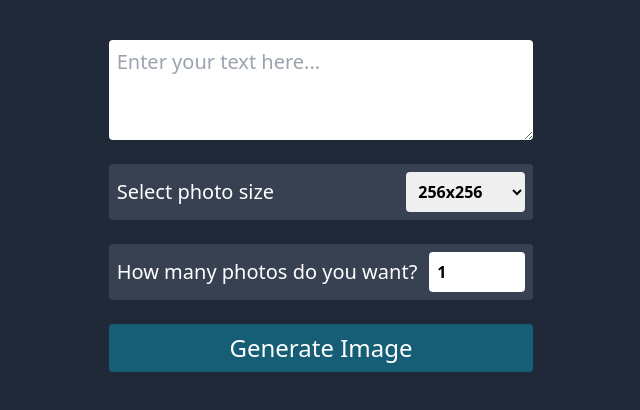
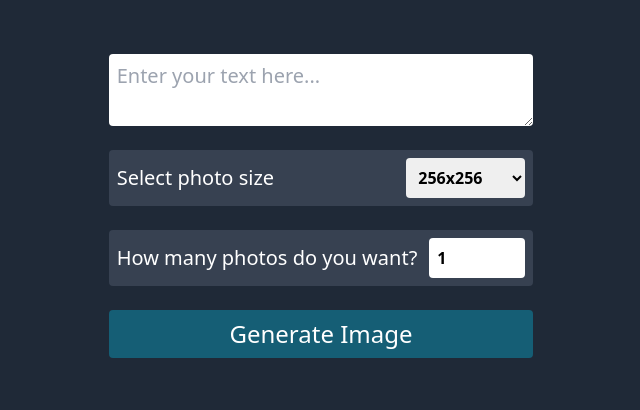
Before and after one commit to DeveloperRidoy/ai-image-generator, a website: page public/index.html in a window 1280 px wide. Shown: the part 218-628 px from the top of the page, without its empty margins (319-959 px from the left). Drawn offline with Linux system fonts and the light colour scheme.

Commit message:
changed textarea css

```diff
--- a/public/index.html
+++ b/public/index.html
@@ -13,7 +13,7 @@
     <div class="min-h-screen min-w-screen bg-gray-800 flex items-center justify-center flex-col gap-6 p-5">
       <h1 class="text-2xl md:text-5xl text-white uppercase text-center">AI image generator</h1>
       <form id="form" class="grid gap-6 md:max-w-2xl mt-10">
-        <textarea name="text" id="text" cols="30" rows="3"
+        <textarea name="text" id="text" cols="30" rows="2"
           class="rounded p-2 text-xl focus:outline-none focus:outline-cyan-500"
           placeholder="Enter your text here..."></textarea>
         <div class="flex justify-between gap-3  text-white items-center bg-gray-700 p-2 rounded">
```
